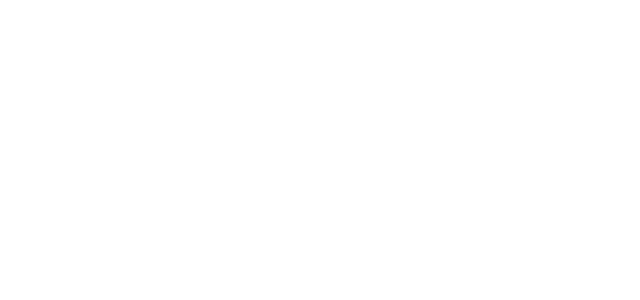
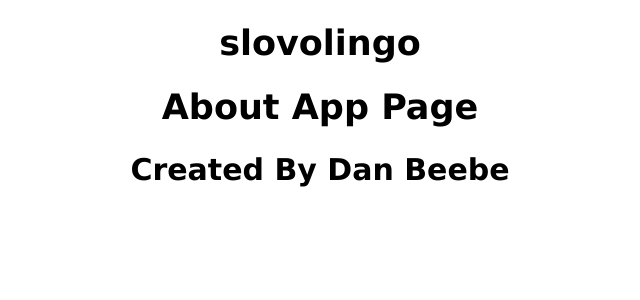
Before and after one commit to danielwbeebe/Slovene-Language-App, a React (Create React App) app in the folder client/: page /about in a window 1280 px wide. Shown: the top 300 px of the page, without its empty margins (320-960 px from the left). Built offline with nearby package versions, Linux system fonts and the light colour scheme.

Commit message:
show about app page

```diff
--- a/client/src/App.js
+++ b/client/src/App.js
@@ -5,8 +5,10 @@ import { Redirect } from 'react-router';
 
 import Welcome from './components/Welcome';
 import Register from './components/Register';
+import Login from './components/Login';
 
 import Main from './components/Main';
+import AboutApp from './components/AboutApp';
 
 import axios from 'axios';
 
@@ -61,7 +63,6 @@ class App extends Component {
       redirecting: path,
     })
     console.log(`The path is: ` + path)
-
   }
 
   logOut() {
@@ -90,7 +91,9 @@ class App extends Component {
         <div className="App">
           <Route exact path="/" render={() => <Welcome />} />
           <Route exact path="/register" render={() => <Register />} />
+          <Route exact path="/login" render={() => <Login />} />
           <Route exact path="/main" render={() => <Main />} />
+          <Route exact path="/about" render={() => <AboutApp />} />
         </div>
       </Router>
     );
--- /dev/null
+++ b/client/src/components/AboutApp.jsx
@@ -0,0 +1,29 @@
+import React from 'react';
+import {Link} from 'react-router-dom';
+
+const AboutApp = () => {
+
+  return (
+    <div className="about">
+
+      <div className="about-header">
+
+        <div className="about-message">
+          <h1>slovolingo</h1>
+        </div>
+
+      </div>
+
+      <div className="about-main">
+        <h1>About App Page</h1>
+      </div>
+
+      <div className="about-footer">
+        <h2>Created By Dan Beebe</h2>
+      </div>
+
+    </div>
+  )
+}
+
+export default AboutApp;
--- a/client/src/components/Login.jsx
+++ b/client/src/components/Login.jsx
@@ -0,0 +1,29 @@
+import React from 'react';
+import {Link} from 'react-router-dom';
+
+const Login = () => {
+
+  return (
+    <div className="login">
+
+      <div className="login-header">
+
+        <div className="login-message">
+          <h1>slovolingo</h1>
+        </div>
+
+      </div>
+
+      <div className="login-main">
+        <h1>Login Page</h1>
+      </div>
+
+      <div className="login-footer">
+        <h2>Created By Dan Beebe</h2>
+      </div>
+
+    </div>
+  )
+}
+
+export default Login;
```
